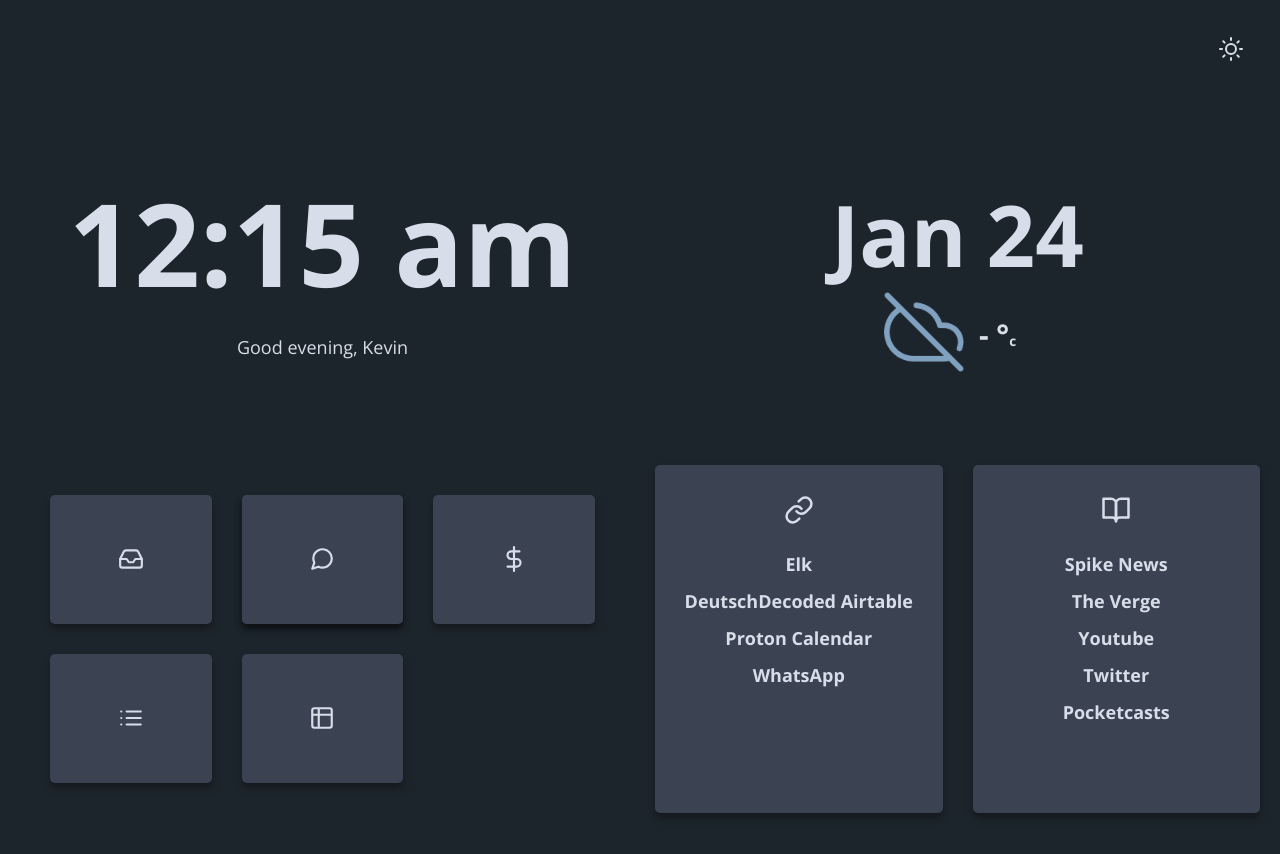
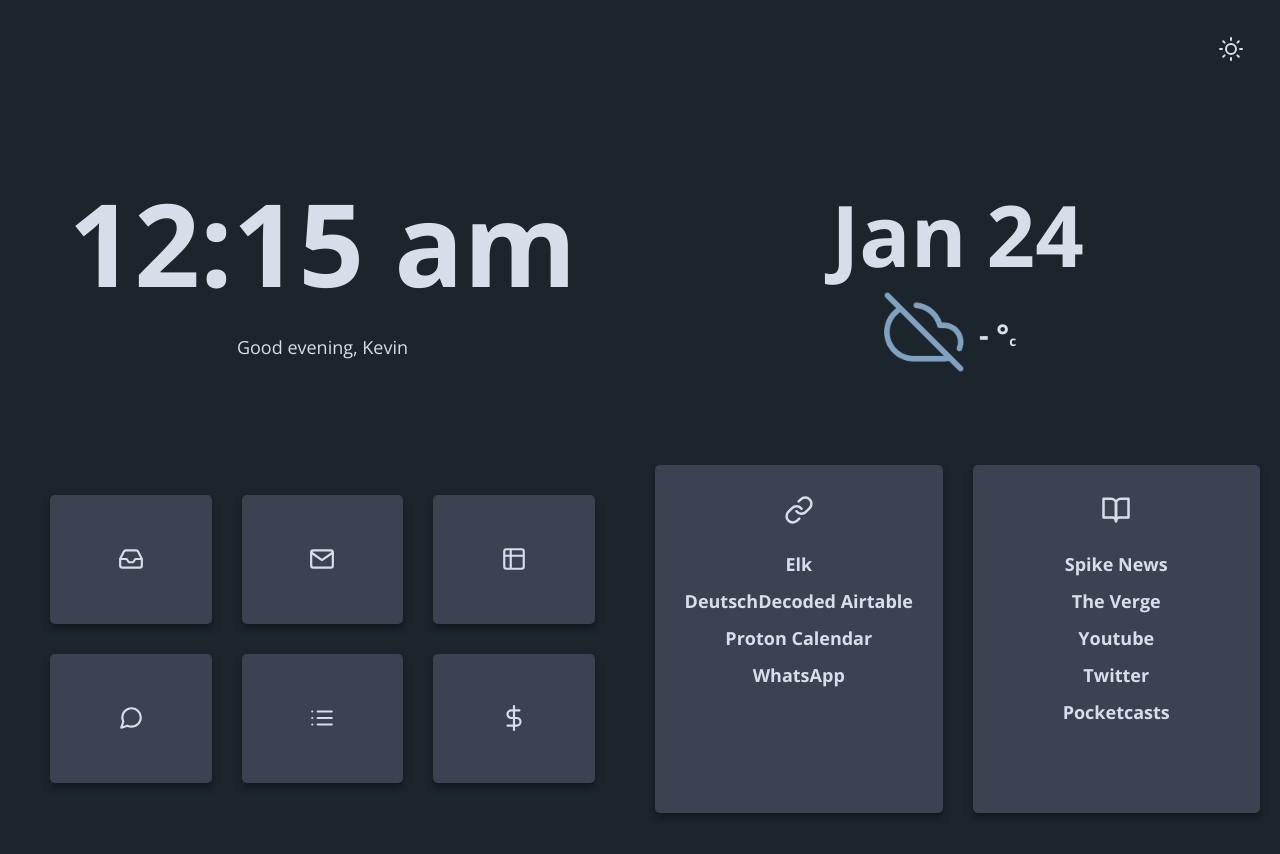
Before and after one commit to kcole93/kcole93.github.io, a Jekyll site: the page bento/index.html, which Jekyll copies as it is, in a window 1280 px wide. Shown: the top 854 px of the page. Built offline with Jekyll 4.4.1, drawn with Linux system fonts in a browser that asks for light colours.

Commit message:
fix link order

```diff
--- a/bento/index.html
+++ b/bento/index.html
@@ -47,21 +47,21 @@
                 <i class="qlink__icon" data-feather="mail"></i>
             </a>
 
-            <a target="_self" href="https://chat.openai.com/chat" class="qlink__link qlink__link-2">
+            <a target="_self" href="https://chat.openai.com/chat" class="qlink__link qlink__link-3">
                 <i class="qlink__icon" data-feather="message-circle"></i>
             </a>
 
-            <a href="https://app.todoist.com/app/upcoming" target="_self" class="qlink__link qlink__link-3">
+            <a href="https://app.todoist.com/app/upcoming" target="_self" class="qlink__link qlink__link-4">
                 <i class="qlink__icon" data-feather="list"></i>
             </a>
 
             <a target="_self"
                 href="https://baserow.kevin-cole.com/dashboard"
-                class="qlink__link qlink__link-4">
+                class="qlink__link qlink__link-5">
                 <i class="qlink__icon" data-feather="table"></i>
             </a>
 
-            <a target="_self" href="https://ynab.com/login" class="qlink__link qlink__link-5">
+            <a target="_self" href="https://ynab.com/login" class="qlink__link qlink__link-6">
                 <i class="qlink__icon" data-feather="dollar-sign"></i>
             </a>
         </div>
```
